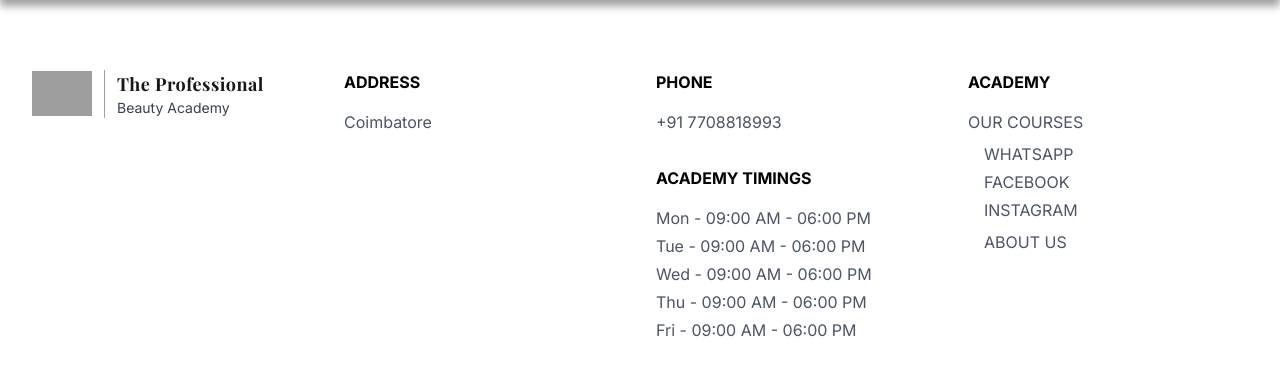
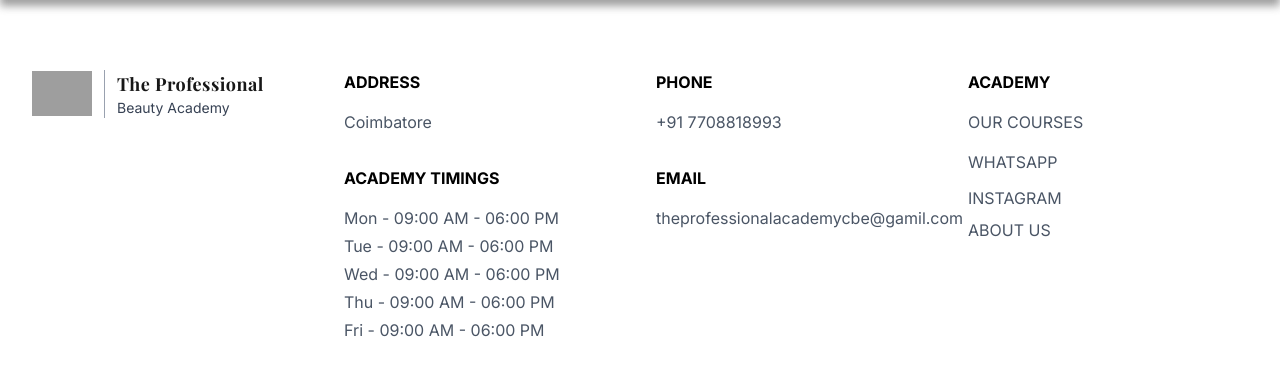
Before and after one commit to SubinC13/professional-beauty-accademy, a Next.js app: page / in a window 1280 px wide. Shown: the part 4308-4684 px from the top of the page. Built offline with nearby package versions, Linux system fonts and the light colour scheme; grey boxes are pictures that could not be loaded; a web font is replaced by a local one.

Commit message:
Footer changes final one

```diff
--- a/src/components/Footer.js
+++ b/src/components/Footer.js
@@ -38,13 +38,6 @@ export default function Footer() {
               {/* Part 2, M Block Market<br />
               Delhi, India */}
             </p>
-          </div>
-
-          {/* Contact */}
-          <div>
-            <h3 className="text-black font-bold mb-4 uppercase">PHONE</h3>
-            <p className="text-gray-600">+91 7708818993</p>
-
             <h3 className="text-black font-bold mb-4 mt-8 uppercase">
               ACADEMY TIMINGS
             </h3>
@@ -57,20 +50,28 @@ export default function Footer() {
             </div>
           </div>
 
+          {/* Contact */}
+          <div>
+            <h3 className="text-black font-bold mb-4 uppercase">PHONE</h3>
+            <p className="text-gray-600">+91 7708818993</p>
+            <h3 className="text-black font-bold mb-4 mt-8 uppercase">EMAIl</h3>
+            <p className="text-gray-600">theprofessionalacademycbe@gamil.com</p>
+          </div>
+
           {/* Links */}
           <div>
             <h3 className="text-black font-bold mb-4 uppercase">ACADEMY</h3>
             <div className="space-y-2 text-gray-600">
               <div>
                 <a
-                  href="#courses"
+                  href="/beautician"
                   className="hover:text-black transition-colors"
                 >
                   OUR COURSES
                 </a>
               </div>
-              <div className="ml-4 space-y-1">
-                <div>
+              <div className="space-y-1">
+                <div className="pt-2">
                   <a
                     href="https://api.whatsapp.com/send?phone=917708818993"
                     className="hover:text-black transition-colors"
@@ -78,12 +79,12 @@ export default function Footer() {
                     WHATSAPP
                   </a>
                 </div>
-                <div>
+                {/* <div>
                   <a href="#" className="hover:text-black transition-colors">
                     FACEBOOK
                   </a>
-                </div>
-                <div>
+                </div> */}
+                <div className="pt-2">
                   <a
                     href="https://www.instagram.com/professionalbeautyacademycbe?igsh=MWtrNmpoMjdyMmhvaw=="
                     className="hover:text-black transition-colors"
@@ -92,7 +93,7 @@ export default function Footer() {
                   </a>
                 </div>
               </div>
-              <div className="ml-4 space-y-1">
+              <div className="space-y-1">
                 <div>
                   <a
                     href="/about"
```
